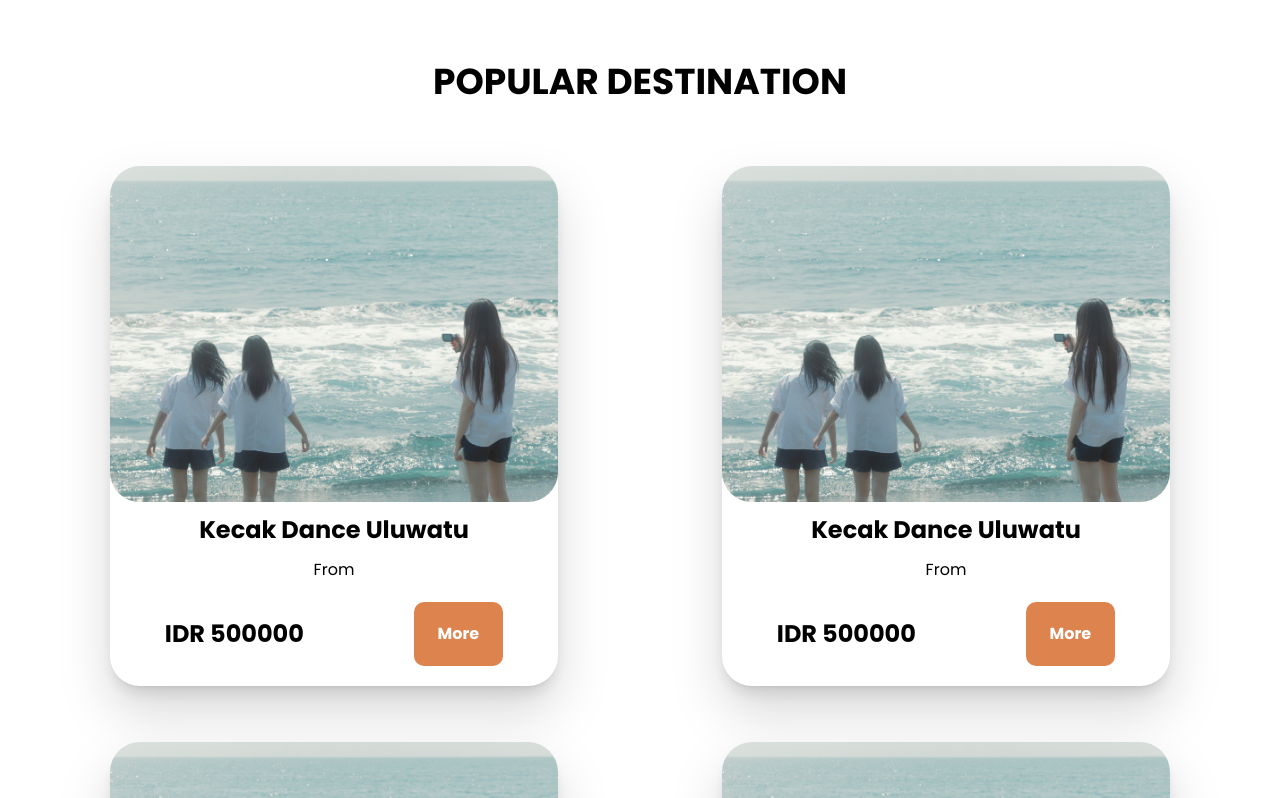
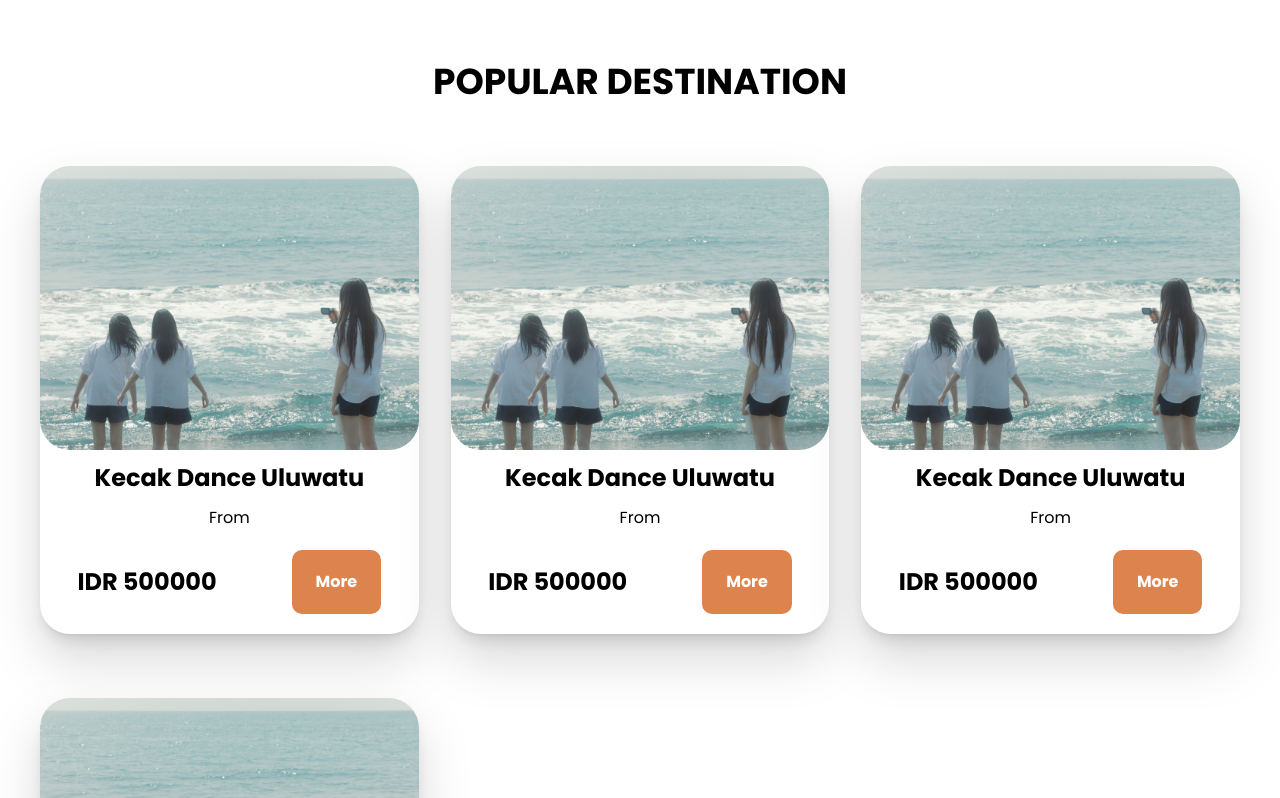
Before and after one commit to CokdePutra/Bali-Tour, a React (Vite) app: page / in a window 1280 px wide. Shown: the part 802-1600 px from the top of the page. Built offline with nearby package versions, Linux system fonts and the light colour scheme.

Commit message:
creating popular destination

```diff
--- a/src/view/Home.jsx
+++ b/src/view/Home.jsx
@@ -19,7 +19,7 @@ const Home = () => {
           <h2 className="Title mt-16 text-center text-4xl font-bold">
             POPULAR DESTINATION
           </h2>
-          <div className="grid gap-6 mt-8 md:grid-cols-2 m-10">
+          <div className="grid gap-8 mt-8 md:grid-cols-2 lg:grid-cols-3 m-10">
             <Card
               src="./images/NJ_BubbleGum_18.jpg"
               title="Kecak Dance Uluwatu"
```
